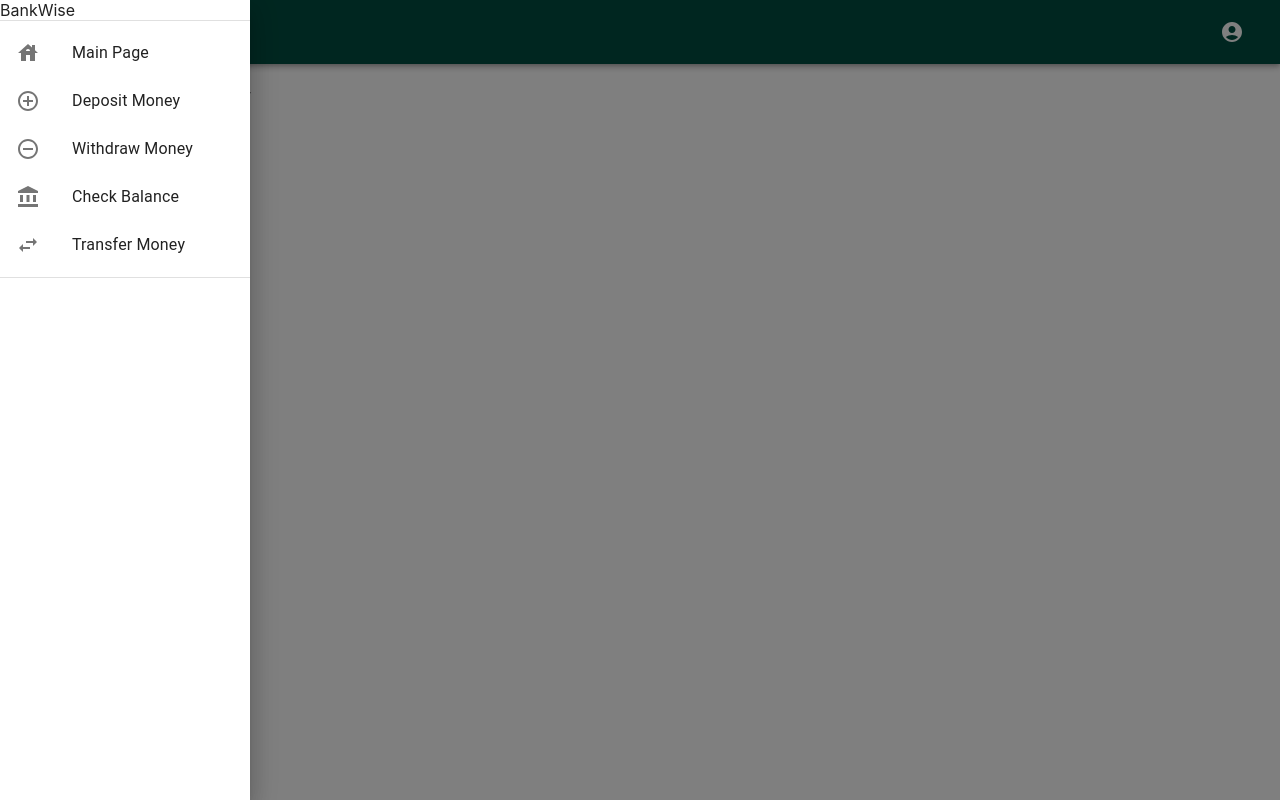
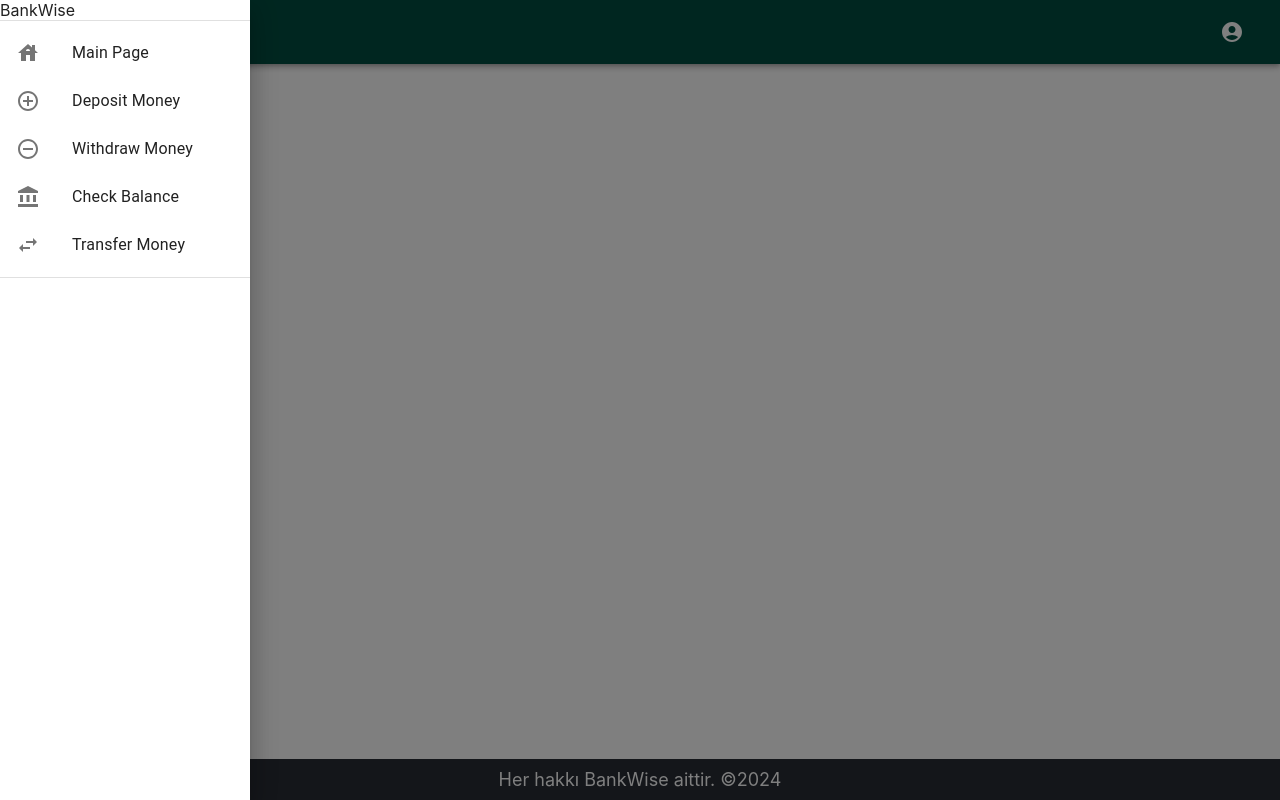
Before and after one commit to Berat-Aktas/GraduationProject, a React (Create React App) app in the folder project1/: page /main-page in a window 1280 px wide. Built offline with nearby package versions, Linux system fonts and the light colour scheme.

Commit message:
Update
Router'lar taşındı ama tam işe yaraması
Applayout düzenlendi

```diff
--- a/project1/src/App.css
+++ b/project1/src/App.css
@@ -33,3 +33,22 @@
     transform: rotate(360deg);
   }
 }
+
+/*Footer*/
+.footer {
+  position: fixed;
+  left: 0;
+  right: 0;
+  bottom: 0;
+  background-color: #282c34;
+  color: white;
+  padding: 10px 20px;
+  width: 100%;
+  box-sizing: border-box; /* Ekstra padding ve border genişliğinin toplam genişliği etkilememesini sağlar */
+  text-align: center; /* İçerik ortalanır */
+  z-index: 1000;}
+
+.footer p {
+  margin: 0;
+  font-size: calc(10px + 1vmin);
+}
--- a/project1/src/App.js
+++ b/project1/src/App.js
@@ -1,30 +1,16 @@
 import './App.css';
 import * as React from 'react';
-import CheckBalance from './pages/CheckBalance';
-import DepositMoney from './pages/DepositMoney';
-import TransferMoney from './pages/TransferMoney';
-import WithdrawMoney from './pages/WithdrawMoney';
-import BankWise from './pages/BankWise';
-import NotFound from './pages/NotFound';
-import { BrowserRouter as Router, Routes, Route } from 'react-router-dom';
-import AppLayout from './components/layout/AppLayout';
+import { BrowserRouter as Router } from 'react-router-dom';
+import SiteRoutes from './routes/SiteRoutes';
 
 function App() {
 
   return (
     <Router>
-    <div className="App">
-    <AppLayout></AppLayout>
-    <Routes>
-      <Route path='/check-balance' element={<CheckBalance />}></Route>
-      <Route path='/deposit-money' element={<DepositMoney />}></Route>
-      <Route path='/transfer-money' element={<TransferMoney />}></Route>
-      <Route path='/withdraw-money' element={<WithdrawMoney />}></Route>
-      <Route path='/not-found' element={<NotFound />}></Route>
-      <Route path='main-page' element={<BankWise />}></Route>
-    </Routes>
-   </div>
-   </Router>
+      <div className="App">
+        <SiteRoutes />
+      </div>
+    </Router>
   );
 }
 
--- a/project1/src/components/layout/AppLayout.js
+++ b/project1/src/components/layout/AppLayout.js
@@ -1,22 +1,32 @@
-import React from 'react';
+import React, {useState} from 'react';
 import Grid from '@mui/material/Grid';
 import Navbar from '../navbar/Navbar';
 import Sidebar from '../navbar/Sidebar';
 import Footer from '../navbar/Footer';
+import { Box } from '@mui/material';
 
 
 const AppLayout = ({ children }) => {
+
+    const [isSidebarOpen, setIsSidebarOpen] = useState(true);
+
+    const toggleSidebar = () => {
+        setIsSidebarOpen(!isSidebarOpen);
+    };
+
     return (
         <>
-            <Navbar />
-            <Grid container spacing={2}>
-                <Grid item xs={2}>
-                    <Sidebar />
-                </Grid>
-                <Grid item xs={10}>
-                    {children} {/* 'children' prop'u burada kullanılıyor */}
-                </Grid>
-            </Grid>
+            <Box display="flex">
+                <Sidebar isOpen={isSidebarOpen} toggleSidebar={toggleSidebar} />
+                <Box flexGrow={1}>
+                    <Navbar toggleSidebar={toggleSidebar} isSidebarOpen={isSidebarOpen} />
+                    <Grid container spacing={2}>
+                        <Grid item xs={12}>
+                            {children}
+                        </Grid>
+                    </Grid>
+                </Box>
+            </Box>
             <Footer />
         </>
     )
--- a/project1/src/components/navbar/Footer.jsx
+++ b/project1/src/components/navbar/Footer.jsx
@@ -7,9 +7,9 @@ function Footer() {
     const date = new Date();
     const year = date.getFullYear();
     return (
-        <>
-            <footer><p>Her hakkı BankWise aittir. ©{year}</p></footer>
-        </>
+        <footer className="footer">
+            <p>Her hakkı BankWise aittir. ©{year}</p>
+        </footer>
     );
 }
 
```
Also changed, not shown: project1/src/routes/SiteRoutes.js (+14 -14 lines).
